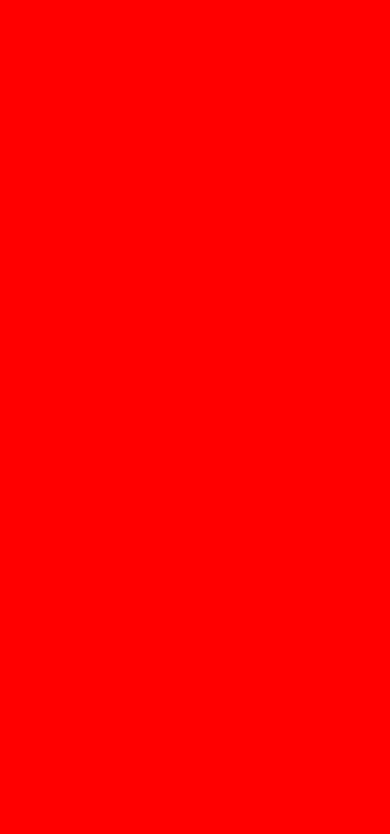
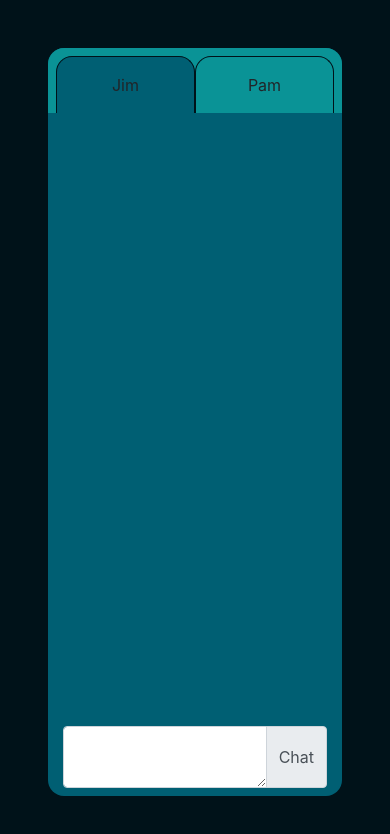
Before and after one commit to Firecoded/chat_sim_v1, a React (Create React App) app: page / in a window 390 px wide. Shown: the top 834 px of the page. Built offline with nearby package versions, Linux system fonts and the light colour scheme.

Commit message:
chat data layout, toggle, chat inputs/bubble WIP

```diff
--- a/public/index.html
+++ b/public/index.html
@@ -14,6 +14,7 @@
             integrity="sha384-B0vP5xmATw1+K9KRQjQERJvTumQW0nPEzvF6L/Z6nronJ3oUOFUFpCjEUQouq2+l"
             crossorigin="anonymous"
         />
+        <script src="https://kit.fontawesome.com/9c5d096f73.js" crossorigin="anonymous"></script>
         <title>Chat Sim!</title>
     </head>
     <body>
--- /dev/null
+++ b/src/components/chatBubbles.tsx
@@ -0,0 +1,3 @@
+export const ChatBubbles = (): JSX.Element => {
+    return <div>bubble</div>;
+};
--- /dev/null
+++ b/src/components/chatContainer.tsx
@@ -0,0 +1,21 @@
+import { IChatLogEntry, IChatUser } from "../controllers/chatSimContainer";
+import { ChatInput } from "./chatInput";
+
+interface IChatContainerProps extends IChatUser {
+    chatLogs: IChatLogEntry[];
+    handleChatSubmit: (chatEntry: IChatLogEntry) => void;
+}
+
+export const ChatContainer = ({ handleChatSubmit, chatUserId, chatUserName }: IChatContainerProps): JSX.Element => {
+    const onSubmit = (value: string) => {
+        handleChatSubmit({ chatUserId, chatUserName, chatLogContent: value });
+    };
+    return (
+        <div className="chat-container d-flex flex-column h-100">
+            <div className="chat-logs flex-fill"></div>
+            <div className="chat-input-container">
+                <ChatInput onSubmit={onSubmit} />
+            </div>
+        </div>
+    );
+};
--- /dev/null
+++ b/src/components/chatInput.tsx
@@ -0,0 +1,17 @@
+interface IChatInputProps {
+    temp?: string;
+    onSubmit: (value: string) => void;
+}
+
+export const ChatInput = (props: IChatInputProps): JSX.Element => {
+    return (
+        <form>
+            <div className="input-group">
+                <textarea className="form-control" aria-label="With textarea"></textarea>
+                <div className="input-group-append">
+                    <span className="input-group-text">Chat</span>
+                </div>
+            </div>
+        </form>
+    );
+};
--- /dev/null
+++ b/src/components/chatToggle.tsx
@@ -0,0 +1,25 @@
+export interface IChatToggleProps {
+    activeToggle: number;
+    toggleOptions: string[];
+    onToggleClick: (toggleOptionIndex: number) => void;
+}
+
+export const ChatToggle = ({ toggleOptions, activeToggle, onToggleClick }: IChatToggleProps): JSX.Element => {
+    return (
+        <div className="chat-toggle-container d-flex pt-2 px-2 rounded-corners-top">
+            {toggleOptions.map((option, index) => {
+                return (
+                    <div
+                        className={`w-50 d-flex justify-content-center align-items-center p-3  ${
+                            activeToggle === index ? "active" : ""
+                        }`}
+                        key={index}
+                        onClick={() => onToggleClick(index)}
+                    >
+                        <span>{option}</span>
+                    </div>
+                );
+            })}
+        </div>
+    );
+};
--- a/src/controllers/chatSimContainer.tsx
+++ b/src/controllers/chatSimContainer.tsx
@@ -1,3 +1,68 @@
+import { useState } from "react";
+import { ChatContainer } from "../components/chatContainer";
+import { ChatToggle } from "../components/chatToggle";
+
+export interface IChatLogEntry {
+    chatUserId: number;
+    chatUserName: string;
+    chatLogContent: string;
+    chatUserIcon?: string;
+}
+
+export interface IChatUser {
+    chatUserId: number;
+    chatUserName: string;
+}
+
+const MOCK_CHAT_LOGS: IChatLogEntry[] = [
+    {
+        chatUserId: 0,
+        chatUserName: "Jim",
+        chatLogContent: "Hey There!",
+    },
+    {
+        chatUserId: 1,
+        chatUserName: "Pam",
+        chatLogContent: "Hey Jim!",
+    },
+];
+
 export const ChatSimContainer = (): JSX.Element => {
-    return <div className="chat-sim-container"></div>;
+    const [chatLogs, setChatLogs] = useState<IChatLogEntry[]>(MOCK_CHAT_LOGS);
+    const [activeChatLog, setActiveChatLog] = useState(0);
+    const [chatUsers, setChatUsers] = useState<IChatUser[]>([
+        {
+            chatUserId: 0,
+            chatUserName: "Jim",
+        },
+        {
+            chatUserId: 1,
+            chatUserName: "Pam",
+        },
+    ]);
+
+    const handleChatSubmit = (chatEntry: IChatLogEntry) => {
+        setChatLogs([...chatLogs, chatEntry]);
+    };
+    return (
+        <div className="chat-sim-container container-fluid h-100 rounded-corners-all d-flex flex-column">
+            <div className="row d-md-none">
+                <div className="col-12 p-0">
+                    <ChatToggle
+                        activeToggle={activeChatLog}
+                        toggleOptions={chatUsers.map((user) => user.chatUserName)}
+                        onToggleClick={setActiveChatLog}
+                    />
+                </div>
+            </div>
+            <div className="row flex-fill">
+                <div className={`mb-2 col-md-6 col-sm-12 ${activeChatLog === 1 ? "d-none d-md-block" : ""}`}>
+                    <ChatContainer {...chatUsers[0]} chatLogs={chatLogs} handleChatSubmit={handleChatSubmit} />
+                </div>
+                <div className={`mb-2 col-md-6 col-sm-12 ${activeChatLog === 0 ? "d-none d-md-block" : ""}`}>
+                    <ChatContainer {...chatUsers[1]} chatLogs={chatLogs} handleChatSubmit={handleChatSubmit} />
+                </div>
+            </div>
+        </div>
+    );
 };
--- a/src/styles/main.scss
+++ b/src/styles/main.scss
@@ -8,5 +8,35 @@ body {
 
 #root {
     height: 100vh;
-    background-color: red;
+    background-color: $black;
+    padding: 3rem;
 }
+
+.chat-sim-container {
+    // max-width: 1200px;
+    background-color: $blueDark;
+}
+
+.chat-toggle-container {
+    background-color: $blueMid;
+    div {
+        @include rounded-corners-top-left;
+        @include rounded-corners-top-right;
+        border: 1px solid $black;
+        border-bottom: none;
+    }
+    .active {
+        background-color: $blueDark;
+    }
+}
+
+/* Util */
+
+.rounded-corners-all {
+    @include rounded-corners-all;
+}
+
+.rounded-corners-top {
+    @include rounded-corners-top-left;
+    @include rounded-corners-top-right;
+}
--- a/src/styles/styles.scss
+++ b/src/styles/styles.scss
@@ -1 +1,2 @@
+@import "./variables.scss";
 @import "./main.scss";
--- a/src/styles/variables.scss
+++ b/src/styles/variables.scss
@@ -8,3 +8,17 @@ $orangeMid: #ca6702;
 $orangeLight: #bb3e03;
 $redDark: #ae2012;
 $redLight: #9b2226;
+
+$defaultRoundedCorners: 1rem;
+
+@mixin rounded-corners-all {
+    border-radius: $defaultRoundedCorners;
+}
+
+@mixin rounded-corners-top-left {
+    border-top-left-radius: $defaultRoundedCorners;
+}
+
+@mixin rounded-corners-top-right {
+    border-top-right-radius: $defaultRoundedCorners;
+}
```
Also changed, not shown: src/styles/breakpoints.scss (added, +18 -0 lines).
